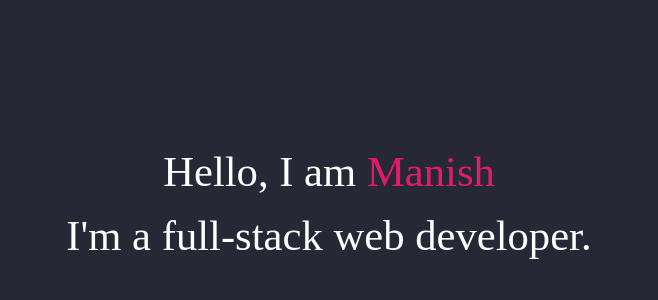
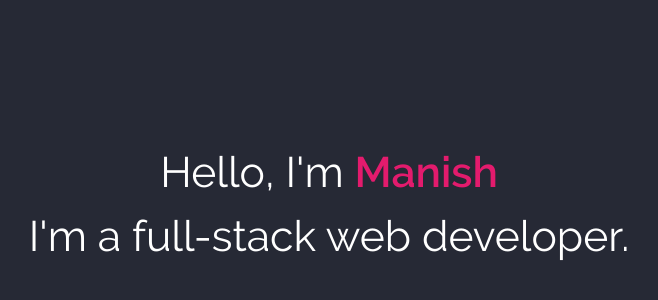
Before and after one commit to maniskasyap/all-is-web, a React app: page / in a window 1280 px wide. Shown: the part 196-496 px from the top of the page, without its empty margins (311-969 px from the left). Built offline with nearby package versions, Linux system fonts and the light colour scheme.

Commit message:
using custom fonts

```diff
--- a/public/index.html
+++ b/public/index.html
@@ -20,6 +20,7 @@
       Learn how to configure a non-root public URL by running `npm run build`.
     -->
     <title>Manish Kumar - Web development, Agile consultancy</title>
+    <!-- <link href="https://fonts.googleapis.com/css?family=Raleway:400,600" rel="stylesheet"> -->
   </head>
   <body>
     <noscript>
--- a/src/App.css
+++ b/src/App.css
@@ -1,5 +1,15 @@
+@font-face {
+  font-family: "Raleway";
+  src: url(./fonts/Raleway-Regular.ttf);
+}
+
+@font-face {
+  font-family: "Raleway-semibold";
+  src: url(./fonts/Raleway-SemiBold.ttf);
+}
+
 body {
-  font-family: 'Raleway';
+  font-family: "Raleway", sans-serif;
 }
 
 .flex {
--- a/src/App.js
+++ b/src/App.js
@@ -4,8 +4,8 @@ import React, { Component } from "react";
 // import { Layout } from "antd";
 import MkIntro from "./mk-intro/mk-intro";
 import "./App.css";
-import "./fonts/Raleway-Black.ttf";
-import "./fonts/Raleway-SemiBold.ttf";
+// import "./fonts/Raleway-Black.ttf";
+// import "./fonts/Raleway-SemiBold.ttf";
 
 // const { Header, Footer, Sider, Content } = Layout;
 
--- a/src/mk-intro/mk-intro.js
+++ b/src/mk-intro/mk-intro.js
@@ -6,7 +6,7 @@ class MkIntro extends Component {
     return (
       <div className="intro flex flex-col flex-center flex-center-90">
         <div className="intro-text">
-          Hello, I am <span className="intro-text__name"> Manish</span>
+          Hello, I'm <span className="intro-text__name"> Manish</span>
         </div>
         <div>I'm a full-stack web developer.</div>
       </div>
```
Also changed, not shown: src/fonts/Raleway-Black.ttf (deleted), src/fonts/Raleway-Regular.ttf (added).
